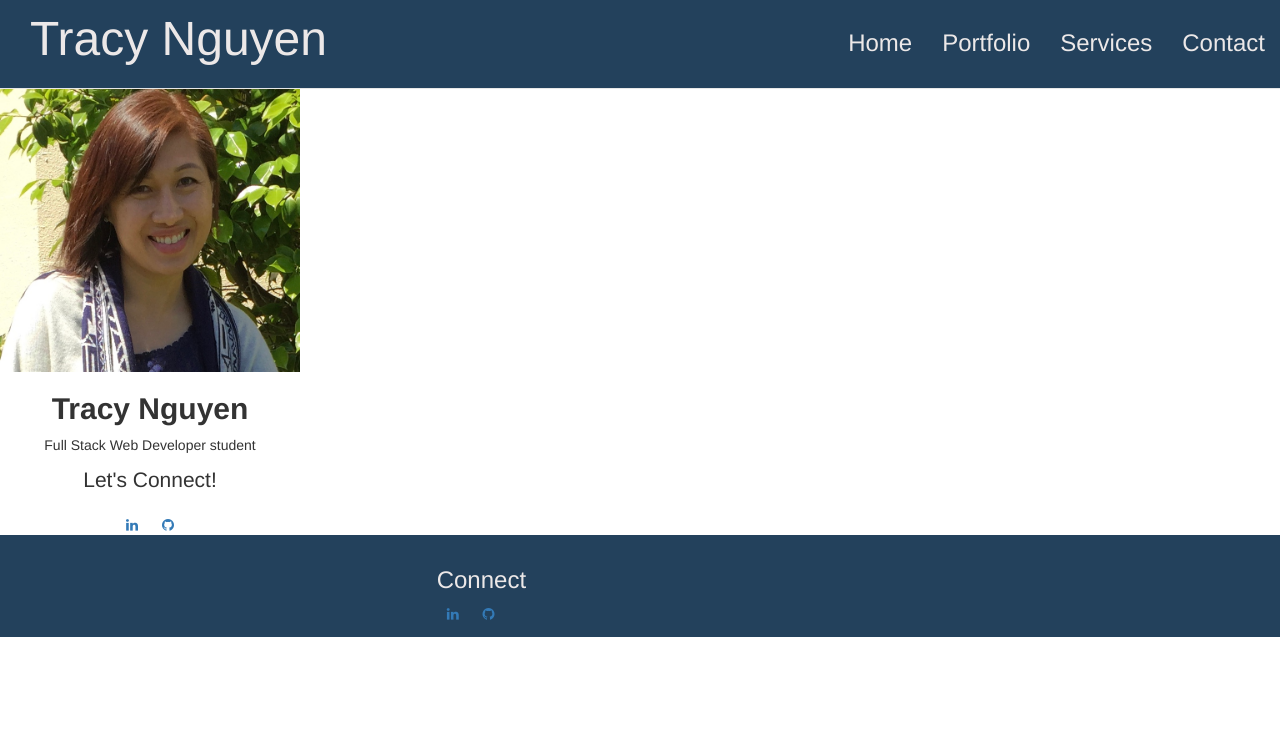
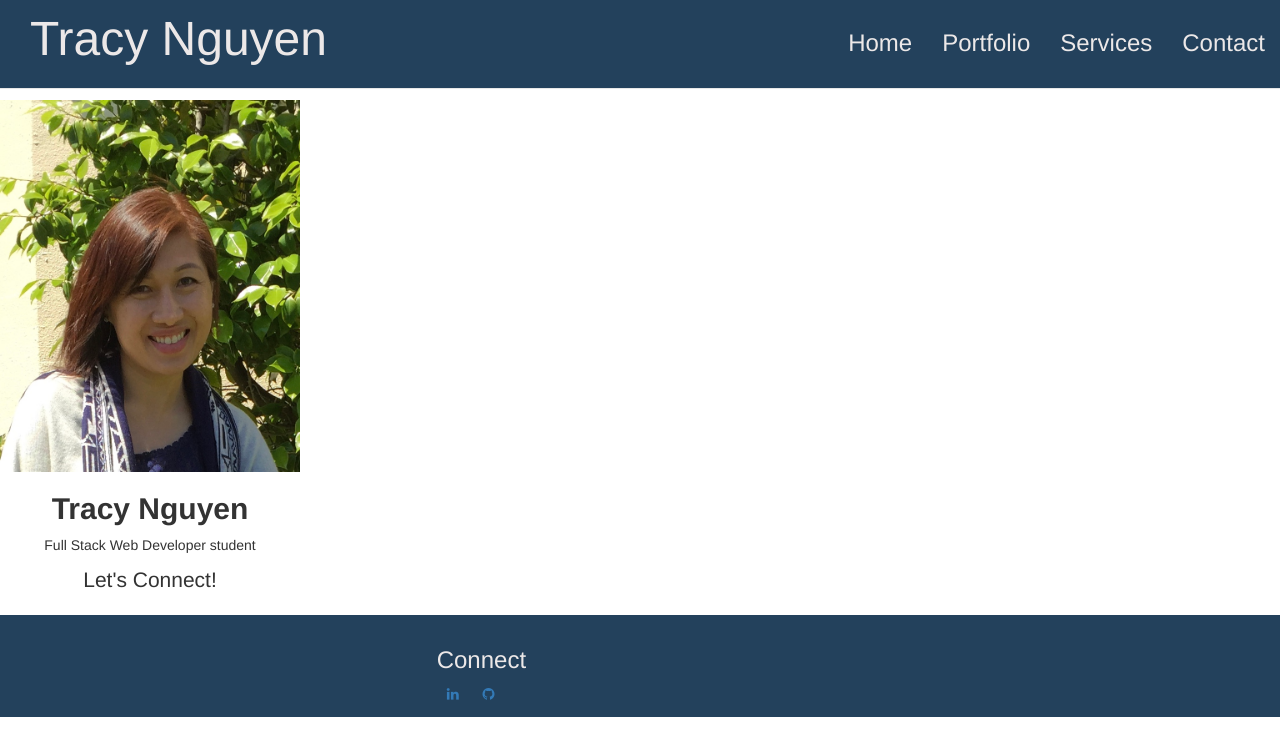
Before and after one commit to TracyVy/Bio_Page, a plain HTML site: page contact.html in a window 1280 px wide. Drawn offline with nearby package versions, Linux system fonts and the light colour scheme.

Commit message:
removed social icons in contact.card

```diff
--- a/assets/style.css
+++ b/assets/style.css
@@ -46,8 +46,10 @@ h1 {
 }
 
 .card {
+  margin-top: 100px;
   text-align: center;
 }
+
 footer {
   background-color: #23415c;
   padding: 1% 0;
--- a/contact.html
+++ b/contact.html
@@ -59,20 +59,6 @@
         <p class="font-weight-bold">Full Stack Web Developer student</p>
         <p class="lead">Let's Connect!</p>
       </div>
-      <div class="card-body-icons">
-        <!-- Linkedin icon-->
-        <a
-          style="padding-left: 10px; padding-right: 10px;"
-          href="https://www.linkedin.com/in/tracyvy/"
-          class="fa fa-linkedin"
-        ></a>
-        <!-- GitHub -->
-        <a
-          style="padding-left: 10px; padding-right: 10px;"
-          href="https://github.com/TracyVy"
-          class="fa fa-github"
-        ></a>
-      </div>
     </div>
 
     <!-- Footer with social repsonsive social icons. -->
```
Also changed, not shown: services.html (+6 -7 lines).
